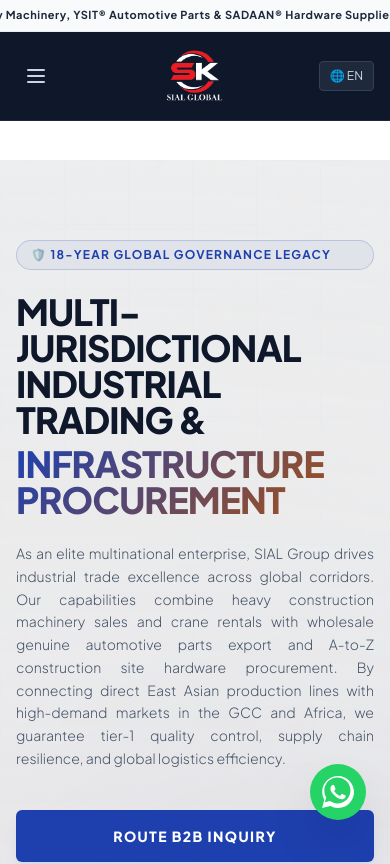
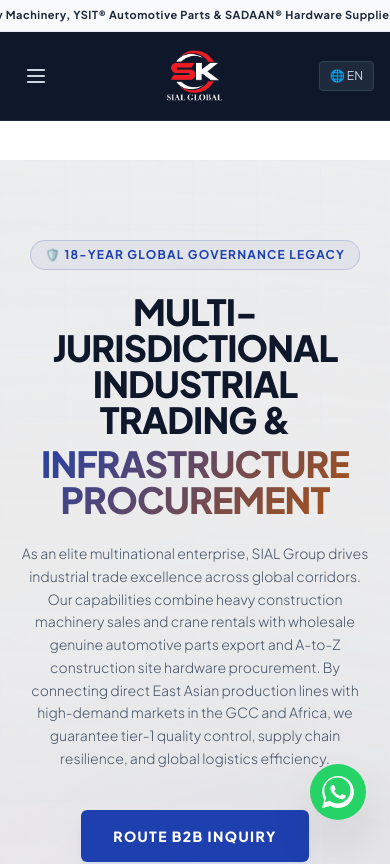
Before and after one commit to ahmedsial1/skglobal, a Next.js app: page / in a window 390 px wide. Shown: the top 864 px of the page. Built offline with nearby package versions, Linux system fonts and the light colour scheme.

Commit message:
style(home): center align hero description and badge on mobile viewports

```diff
--- a/app/page.tsx
+++ b/app/page.tsx
@@ -102,7 +102,7 @@ export default function Home() {
         <div>
           <div className="grid grid-cols-1 lg:grid-cols-12 gap-12 items-stretch">
             {/* Left Column: Text & CTAs */}
-            <div className="lg:col-span-7 text-start space-y-6 flex flex-col justify-center">
+            <div className="lg:col-span-7 text-center lg:text-start space-y-6 flex flex-col items-center lg:items-start justify-center">
               {/* Badge */}
               <div className="inline-flex items-center space-x-2 px-3.5 py-1.5 rounded-full border border-sial-blue/20 bg-sial-blue/5 text-xs font-bold uppercase tracking-widest text-sial-blue">
                 <span>{t("home.legacyBadge")}</span>
@@ -115,7 +115,7 @@ export default function Home() {
               </h1>
 
               {/* Description */}
-              <p className="text-sm md:text-base text-slate-600 font-light leading-relaxed text-justify">
+              <p className="text-sm md:text-base text-slate-600 font-light leading-relaxed text-center lg:text-justify">
                 {t("home.heroDesc")}
               </p>
 
```
